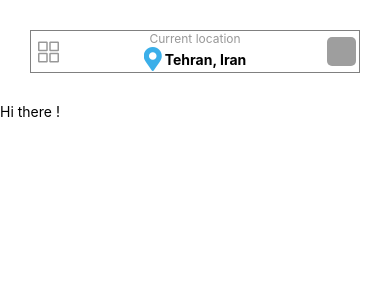
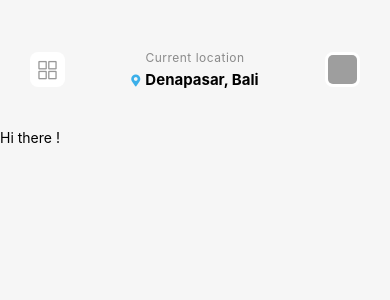
Before and after one commit to AliVP97/IranTourism, a React Native app: screen / in a window 390 px wide. Shown: the top 300 px of the page. Built offline with nearby package versions, Linux system fonts and the light colour scheme; grey boxes are pictures that could not be loaded.

Commit message:
TopBar Component

```diff
--- a/src/components/organisms/TopBar/index.js
+++ b/src/components/organisms/TopBar/index.js
@@ -10,6 +10,7 @@ export default function App() {
         name="grid-outline"
         type="ionicon"
         color={styles.menu.icon.color}
+        size={styles.menu.icon.fontSize}
         style={styles.menu.icon}
       />
       <View style={styles.currentLocation}>
@@ -19,9 +20,10 @@ export default function App() {
             name="map-marker-alt"
             type="font-awesome-5"
             color={styles.location.icon.color}
+            size={styles.location.icon.fontSize}
             style={styles.location.icon}
           />
-          <Text style={styles.location.text}>Tehran, Iran</Text>
+          <Text style={styles.location.text}>Denapasar, Bali</Text>
         </View>
       </View>
       <Image
--- a/src/components/organisms/TopBar/style.js
+++ b/src/components/organisms/TopBar/style.js
@@ -5,15 +5,16 @@ const styles = StyleSheet.create({
     flexDirection: 'row',
     justifyContent: 'space-between',
     alignItems: 'center',
-    borderWidth: 1,
-    borderColor: 'gray',
-    margin: 30,
+    marginHorizontal: 30,
+    marginTop: 50,
+    marginBottom: 40,
   },
   menu: {
     icon: {
       height: 35,
       width: 35,
-      padding: 5,
+      padding: 7,
+      fontSize: 21,
       backgroundColor: 'white',
       color: '#989898',
       borderRadius: 8,
@@ -31,19 +32,24 @@ const styles = StyleSheet.create({
 
     text: {
       fontSize: 12,
-      color: '#989898',
+      letterSpacing: 0.5,
+      color: '#8A8A8A',
     },
   },
   location: {
     flexDirection: 'row',
-    alignItems: 'center',
+    alignItems: 'baseline',
 
     icon: {
+      fontSize: 12,
       color: '#3BAFE9',
-      marginEnd: 3,
+      marginEnd: 5,
     },
     text: {
+      fontSize: 15,
       fontWeight: 'bold',
+      color: 'black',
+      marginTop: 5,
     },
   },
 });
--- a/src/index.js
+++ b/src/index.js
@@ -1,17 +1,16 @@
 import React from 'react';
-import {SafeAreaView, ScrollView, StatusBar, Text, View} from 'react-native';
+import {SafeAreaView, ScrollView, Text, View} from 'react-native';
 
 import {TopBar} from './components';
 
 const App = () => {
   return (
-    <SafeAreaView>
-      <StatusBar />
+    <View style={{backgroundColor: '#F6F6F6', height: '100%'}}>
       <TopBar />
       <ScrollView contentInsetAdjustmentBehavior="automatic">
         <Text>Hi there !</Text>
       </ScrollView>
-    </SafeAreaView>
+    </View>
   );
 };
 
```
